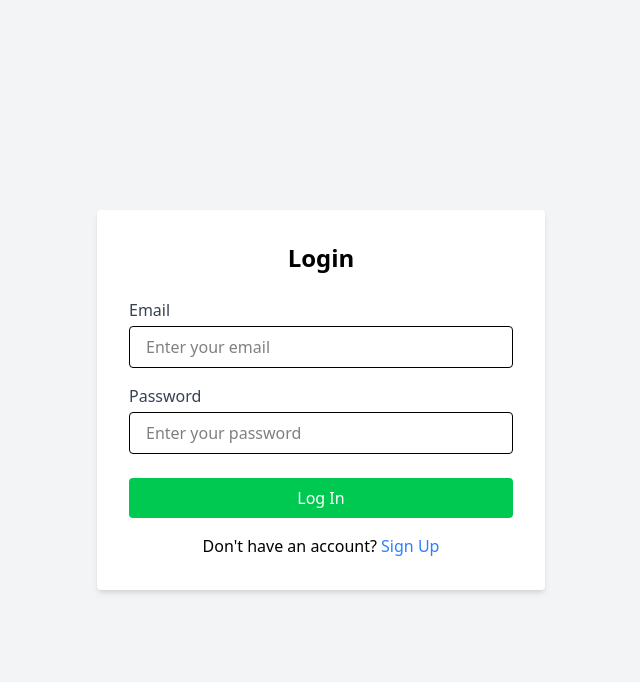
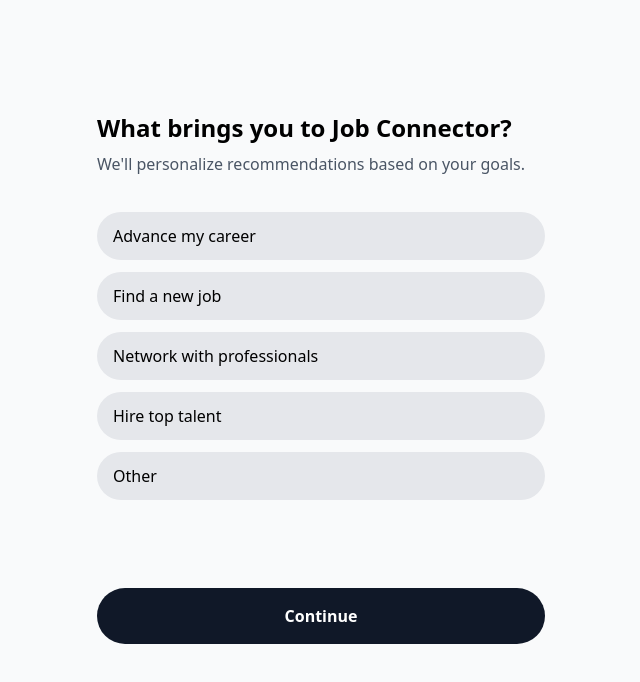
Before and after one commit to Jollibuilders/FIP_Project, a React (Vite) app in the folder frontend/: page /onboarding in a window 1280 px wide. Before the commit this address led to /login. Shown: the top 682 px of the page, without its empty margins (319-959 px from the left). Built offline with nearby package versions, Linux system fonts and the light colour scheme; no server answers; the database is empty; sample sign-in values are in the browser's storage.

Commit message:
add onboarding flow for new users with guided questions and navigation
however, i wasn't sure where to store the answers so i created a temporary solution (firebase_user.onboardingAnswers array); also needa implement route protection

```diff
--- a/frontend/src/App.jsx
+++ b/frontend/src/App.jsx
@@ -11,6 +11,7 @@ import Match from './pages/Match';
 import Matches from './pages/Matches';
 import FAQPage from './pages/FAQPage';
 import './App.css';
+import Onboarding from "./pages/Onboarding.jsx";
 
 // Layout for pages that should include the NavigationBar.
 const AppLayout = () => (
@@ -33,6 +34,15 @@ function App() {
         element={
           <ProtectedRoute>
             <SelectRole />
+          </ProtectedRoute>
+        }
+      />
+
+      <Route
+        path="/onboarding"
+        element={
+          <ProtectedRoute>
+            <Onboarding />
           </ProtectedRoute>
         }
       />
--- /dev/null
+++ b/frontend/src/components/OnboardingStep.jsx
@@ -0,0 +1,25 @@
+import React from 'react';
+
+const OnboardingStep = ({questionData, onAnswerSelect, currentAnswer}) => {
+  const { question, description, options } = questionData;
+
+  return (
+    <div className="flex flex-col items-start">
+      <h2 className={`text-2xl font-semibold mb-2 ${!description && 'mb-8'}`}>{question}</h2>
+      {description && <p className="mb-8 text-md text-gray-600">{description}</p>}
+
+      {options && options.map((option) => (
+        <button
+          key={option}
+          onClick={() => onAnswerSelect(option)}
+          className={`block w-full text-left px-4 py-3 my-1 mb-2 rounded-full
+            ${currentAnswer === option ? 'bg-gray-900 text-white' : 'bg-gray-200 text-black'}`}
+        >
+          {option}
+        </button>
+      ))}
+    </div>
+  );
+};
+
+export default OnboardingStep;
--- /dev/null
+++ b/frontend/src/data/OnboardingQuestions.js
@@ -0,0 +1,105 @@
+export const commonQuestions = [
+  {
+    key: "bringsYouHere",
+    question: "What brings you to Job Connector?",
+    description: "We'll personalize recommendations based on your goals.",
+    options: [
+      "Advance my career",
+      "Find a new job",
+      "Network with professionals",
+      "Hire top talent",
+      "Other"
+    ],
+  },
+  {
+    key: "activityLevel",
+    question: "How actively do you plan to engage with our platform?",
+    options: [
+      "I want to be very active",
+      "I'll check in regularly",
+      "Use it when needed",
+      "I'm just exploring"
+    ],
+  },
+  {
+    key: "biggestChallenge",
+    question: "What’s the biggest challenge right now?",
+    options: [
+      "Finding the right opportunities or candidates",
+      "Balancing work and personal life",
+      "Keeping up with industry changes",
+      "Managing workloads effectively",
+      "Family Responsibilities",
+      "Other"
+    ],
+  }
+];
+
+export const jobSeekerQuestions = [
+  {
+    key: "jobType",
+    question: "What type of job opportunities are you most interested in?",
+    options: [
+      "Full-time",
+      "Part-time",
+      "Contract",
+      "Internship",
+    ],
+  },
+  {
+    key: "desiredIndustries",
+    question: "Which industry or role interests you the most?",
+    options: [
+      "Software Development",
+      "Design & Creative",
+      "Marketing & Sales",
+      "Finance & Operations",
+      "Healthcare & Life Sciences",
+      "Other"
+    ],
+  },
+  {
+    key: "locationPreference",
+    question: "What’s your preferred work location?",
+    options: [
+      "Remote",
+      "Hybrid",
+      "On-site",
+      "No preference"
+    ],
+  },
+];
+
+export const recruiterQuestions = [
+  {
+    key: "hiringFocus",
+    question: "What type of positions are you currently hiring for?",
+    options: [
+      "Technical (e.g., Software Engineers, Data Scientists)",
+      "Creative (e.g., Designers, Marketers)",
+      "Administrative (e.g., HR, Operations)",
+      "Healthcare (e.g., Nurses, Technicians)",
+      "Other"
+    ],
+  },
+  {
+    key: "urgency",
+    question: "How quickly do you need to fill these roles?",
+    options: [
+      "Immediately",
+      "Within a month",
+      "In a few months",
+      "Flexible timing"
+    ],
+  },
+  {
+    key: "companyCulture",
+    question: "What’s the culture like at your company?",
+    options: [
+      "Fast-paced and dynamic",
+      "Collaborative and team-oriented",
+      "Structured and process-driven",
+      "Flexible and adaptable"
+    ],
+  }
+]
--- /dev/null
+++ b/frontend/src/pages/Onboarding.jsx
@@ -0,0 +1,136 @@
+import React, {useEffect, useState} from 'react';
+import OnboardingStep from '../components/OnboardingStep';
+import { useNavigate } from 'react-router-dom';
+import {commonQuestions, jobSeekerQuestions, recruiterQuestions} from "../data/OnboardingQuestions.js";
+import {doc, getDoc, updateDoc} from "firebase/firestore";
+import {db} from "../firebase.js";
+import {getAuth, onAuthStateChanged} from "firebase/auth";
+import ArrowBack from "../assets/arrow-back.svg";
+
+const Onboarding = () => {
+  const [selectedRole, setSelectedRole] = useState('');
+  const [currentStep, setCurrentStep] = useState(0);
+  const [error, setError] = useState('');
+  const [answers, setAnswers] = useState({});
+  const [formData, setFormData] = useState({});
+  const [currentUserUID, setCurrentUserUID] = useState(null);
+  const navigate = useNavigate();
+  const auth = getAuth();
+
+  useEffect(() => {
+    const unsubscribe = onAuthStateChanged(auth, (user) => {
+      if (user) {
+        setCurrentUserUID(user.uid);
+        fetchUserRole();
+      }
+    });
+    return () => unsubscribe();
+  }, [auth]);
+
+  const fetchUserRole = async() => {
+    const user = auth.currentUser;
+    if (!user) {
+      setError('No authenticated user found.');
+      return;
+    }
+
+    try {
+      const userRef = doc(db, 'users', user.uid);
+      const userDoc = await getDoc(userRef);
+
+      if (userDoc.exists()) {
+        const userData = userDoc.data();
+        setSelectedRole(userData.role);
+      } else {
+        setError('No user data found.');
+        return null;
+      }
+    } catch (err) {
+      setError('Failed to fetch user role. Please try again.');
+      console.error('Error fetching user role:', err);
+    }
+  }
+
+  const specificQuestions = selectedRole === "Job Seeker" ? jobSeekerQuestions : recruiterQuestions;
+  const steps = [...commonQuestions, ...specificQuestions];
+
+  const totalSteps = steps.length;
+
+  const handleAnswerSelect = (option) => {
+    const stepKey = steps[currentStep].key;
+    setAnswers({ ...answers, [stepKey]: option });
+  };
+
+  const nextStep = () => {
+    if (currentStep < totalSteps - 1) {
+      setCurrentStep((prev) => prev + 1);
+    } else {
+      handleSubmit();
+    }
+  };
+
+  const previousStep = () => {
+    if (currentStep > 0) {
+      setCurrentStep((prev) => prev - 1);
+    }
+  };
+
+  const handleSubmit = async () => {
+
+    if (!currentUserUID) {
+      setError('No authenticated user found.');
+      return;
+    }
+
+    try {
+      setError('');
+
+      const updatedFormData = {
+        ...formData,
+        onboardingAnswers: answers
+      }
+      setFormData(updatedFormData);
+
+      await updateDoc(doc(db, 'users', currentUserUID), updatedFormData);
+      const docRef = doc(db, 'users', currentUserUID);
+      const userDoc = await getDoc(docRef);
+
+      if (userDoc.exists()) {
+        console.log('Retrieved data:', userDoc.data());
+      } else {
+        console.log('No such document!');
+      }
+
+      navigate('/home');
+
+    } catch(err) {
+      setError('Failed to save answers. Please try again.');
+      console.error('Error saving answers:', err);
+    }
+  };
+
+  return (
+    <div className="min-h-screen flex flex-col items-center justify-start bg-gray-50 pt-20 p-4">
+      <div className="w-full max-w-md lg:max-w-lg relative p-8 rounded-md">
+        {currentStep > 0 && (
+          <button onClick={previousStep} className="absolute -top-8 left-6">
+            <img src={ArrowBack} alt="arrow-back" className="w-10 h-10" />
+          </button>
+        )}
+        <OnboardingStep
+          questionData={steps[currentStep]}
+          onAnswerSelect={handleAnswerSelect}
+          currentAnswer={answers[steps[currentStep].key] || ""}
+        />
+        <button
+          onClick={nextStep}
+          className="w-full mt-20 py-4 bg-gray-900 text-white rounded-full font-semibold"
+        >
+          {currentStep < totalSteps - 1 ? "Continue" : "Finish"}
+        </button>
+      </div>
+    </div>
+  );
+};
+
+export default Onboarding;
--- a/frontend/src/pages/SelectRole.jsx
+++ b/frontend/src/pages/SelectRole.jsx
@@ -29,7 +29,7 @@ const SelectRole = () => {
         try {
             const userRef = doc(db, 'users', user.uid);
             await setDoc(userRef, { role: selectedRole }, { merge: true});
-            navigate('/profile-setup');
+            navigate('/onboarding');
         } catch (err) {
             setError('Failed to save role. Please try again.');
             console.error('Error saving role:', err);
```
Also changed, not shown: frontend/src/assets/arrow-back.svg (added).
